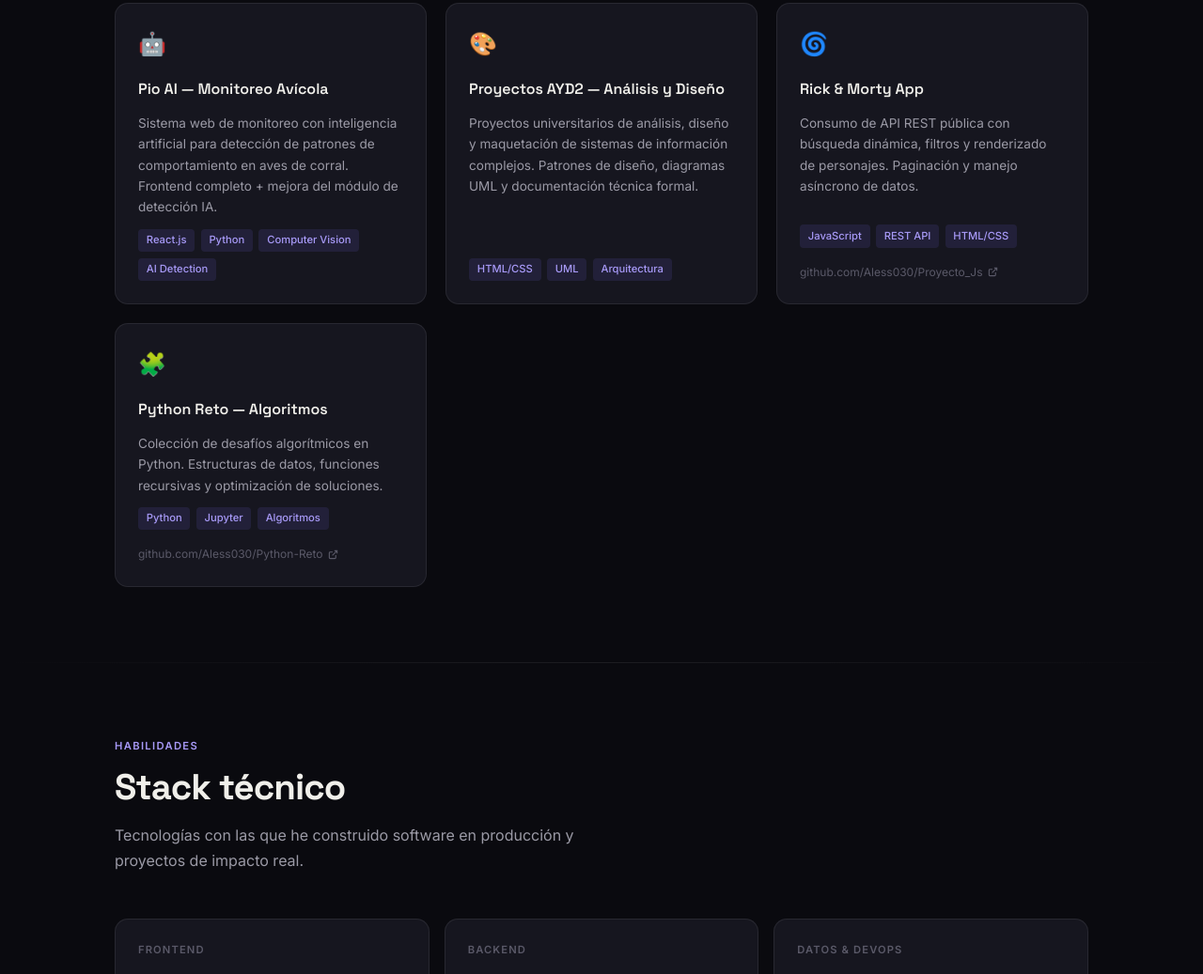
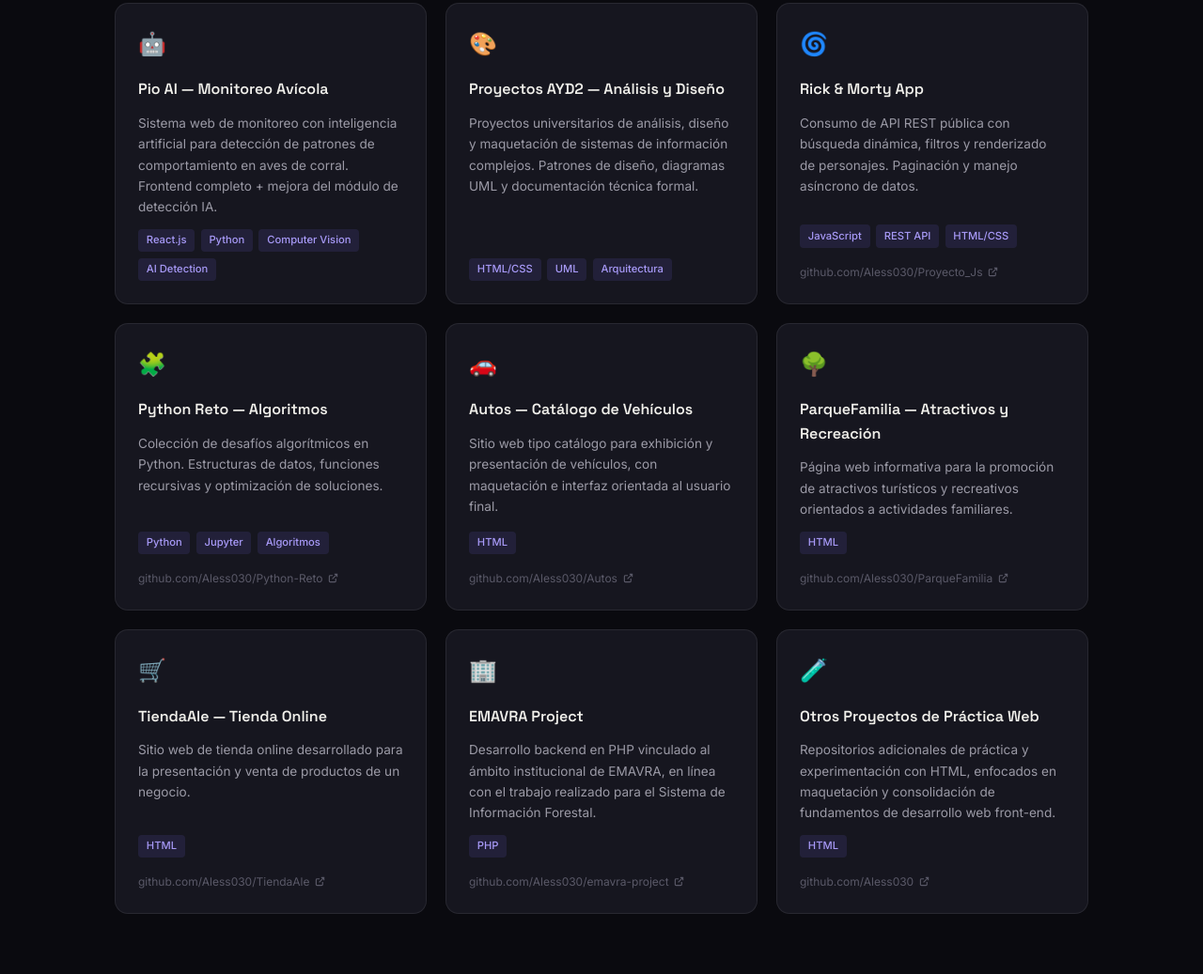
Before and after one commit to Aless030/PortafolioWeb, a plain HTML site: page index.html in a window 1280 px wide. Shown: the part 1763-2800 px from the top of the page at 94% size. Drawn offline with Linux system fonts and the light colour scheme.

Commit message:
first commit

```diff
--- a/index.html
+++ b/index.html
@@ -851,7 +851,7 @@
         <div class="hero-stat-label">Sistema en producción</div>
       </div>
       <div class="hero-stat">
-        <div class="hero-stat-num">5<span>+</span></div>
+        <div class="hero-stat-num">10<span>+</span></div>
         <div class="hero-stat-label">Proyectos entregados</div>
       </div>
     </div>
@@ -975,6 +975,71 @@
       </div>
       <span class="project-card-link">
         github.com/Aless030/Python-Reto
+        <svg width="11" height="11" viewBox="0 0 24 24" fill="none" stroke="currentColor" stroke-width="2.5"><path d="M18 13v6a2 2 0 01-2 2H5a2 2 0 01-2-2V8a2 2 0 012-2h6"/><polyline points="15 3 21 3 21 9"/><line x1="10" y1="14" x2="21" y2="3"/></svg>
+      </span>
+    </a>
+
+    <a href="https://github.com/Aless030/Autos" target="_blank" rel="noopener" class="project-card">
+      <div class="project-card-icon">🚗</div>
+      <div class="project-card-title">Autos — Catálogo de Vehículos</div>
+      <p class="project-card-desc">Sitio web tipo catálogo para exhibición y presentación de vehículos, con maquetación e interfaz orientada al usuario final.</p>
+      <div class="project-card-tags">
+        <span class="project-card-tag">HTML</span>
+      </div>
+      <span class="project-card-link">
+        github.com/Aless030/Autos
+        <svg width="11" height="11" viewBox="0 0 24 24" fill="none" stroke="currentColor" stroke-width="2.5"><path d="M18 13v6a2 2 0 01-2 2H5a2 2 0 01-2-2V8a2 2 0 012-2h6"/><polyline points="15 3 21 3 21 9"/><line x1="10" y1="14" x2="21" y2="3"/></svg>
+      </span>
+    </a>
+
+    <a href="https://github.com/Aless030/ParqueFamilia" target="_blank" rel="noopener" class="project-card">
+      <div class="project-card-icon">🌳</div>
+      <div class="project-card-title">ParqueFamilia — Atractivos y Recreación</div>
+      <p class="project-card-desc">Página web informativa para la promoción de atractivos turísticos y recreativos orientados a actividades familiares.</p>
+      <div class="project-card-tags">
+        <span class="project-card-tag">HTML</span>
+      </div>
+      <span class="project-card-link">
+        github.com/Aless030/ParqueFamilia
+        <svg width="11" height="11" viewBox="0 0 24 24" fill="none" stroke="currentColor" stroke-width="2.5"><path d="M18 13v6a2 2 0 01-2 2H5a2 2 0 01-2-2V8a2 2 0 012-2h6"/><polyline points="15 3 21 3 21 9"/><line x1="10" y1="14" x2="21" y2="3"/></svg>
+      </span>
+    </a>
+
+    <a href="https://github.com/Aless030/TiendaAle" target="_blank" rel="noopener" class="project-card">
+      <div class="project-card-icon">🛒</div>
+      <div class="project-card-title">TiendaAle — Tienda Online</div>
+      <p class="project-card-desc">Sitio web de tienda online desarrollado para la presentación y venta de productos de un negocio.</p>
+      <div class="project-card-tags">
+        <span class="project-card-tag">HTML</span>
+      </div>
+      <span class="project-card-link">
+        github.com/Aless030/TiendaAle
+        <svg width="11" height="11" viewBox="0 0 24 24" fill="none" stroke="currentColor" stroke-width="2.5"><path d="M18 13v6a2 2 0 01-2 2H5a2 2 0 01-2-2V8a2 2 0 012-2h6"/><polyline points="15 3 21 3 21 9"/><line x1="10" y1="14" x2="21" y2="3"/></svg>
+      </span>
+    </a>
+
+    <a href="https://github.com/Aless030/emavra-project" target="_blank" rel="noopener" class="project-card">
+      <div class="project-card-icon">🏢</div>
+      <div class="project-card-title">EMAVRA Project</div>
+      <p class="project-card-desc">Desarrollo backend en PHP vinculado al ámbito institucional de EMAVRA, en línea con el trabajo realizado para el Sistema de Información Forestal.</p>
+      <div class="project-card-tags">
+        <span class="project-card-tag">PHP</span>
+      </div>
+      <span class="project-card-link">
+        github.com/Aless030/emavra-project
+        <svg width="11" height="11" viewBox="0 0 24 24" fill="none" stroke="currentColor" stroke-width="2.5"><path d="M18 13v6a2 2 0 01-2 2H5a2 2 0 01-2-2V8a2 2 0 012-2h6"/><polyline points="15 3 21 3 21 9"/><line x1="10" y1="14" x2="21" y2="3"/></svg>
+      </span>
+    </a>
+
+    <a href="https://github.com/Aless030" target="_blank" rel="noopener" class="project-card">
+      <div class="project-card-icon">🧪</div>
+      <div class="project-card-title">Otros Proyectos de Práctica Web</div>
+      <p class="project-card-desc">Repositorios adicionales de práctica y experimentación con HTML, enfocados en maquetación y consolidación de fundamentos de desarrollo web front-end.</p>
+      <div class="project-card-tags">
+        <span class="project-card-tag">HTML</span>
+      </div>
+      <span class="project-card-link">
+        github.com/Aless030
         <svg width="11" height="11" viewBox="0 0 24 24" fill="none" stroke="currentColor" stroke-width="2.5"><path d="M18 13v6a2 2 0 01-2 2H5a2 2 0 01-2-2V8a2 2 0 012-2h6"/><polyline points="15 3 21 3 21 9"/><line x1="10" y1="14" x2="21" y2="3"/></svg>
       </span>
     </a>
```
